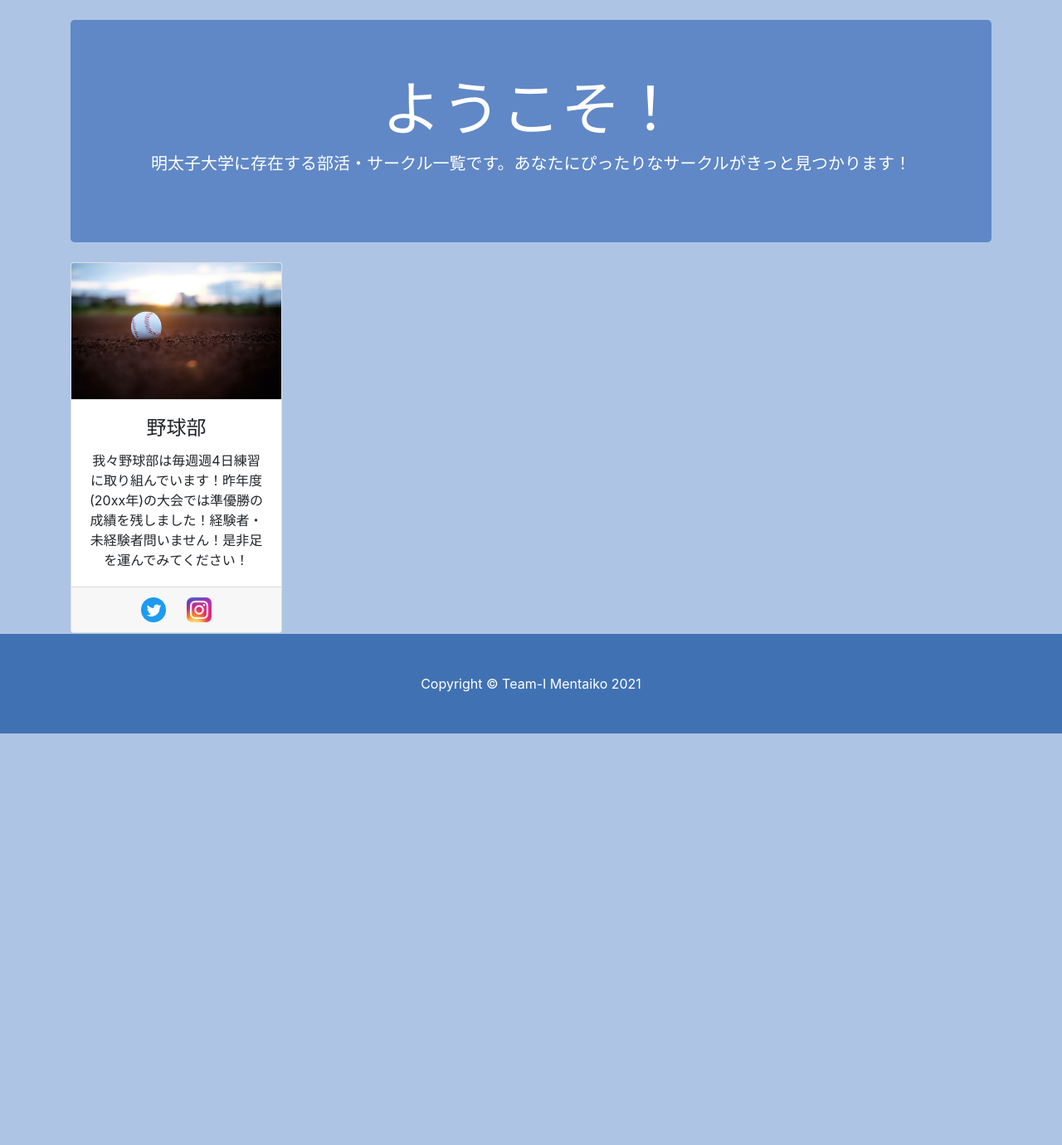
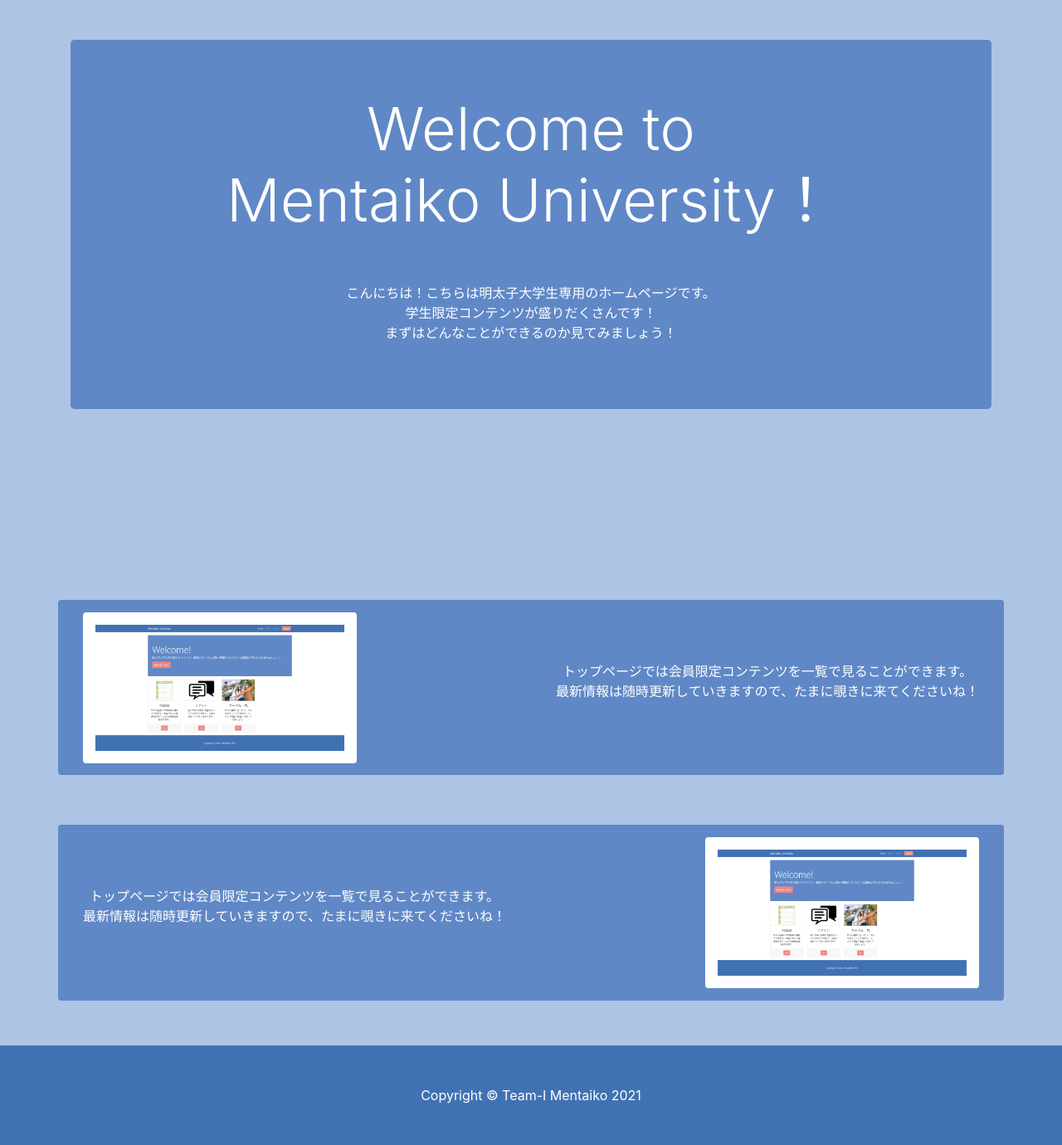
Before and after one commit to kronos141/mentaiko, a Django app: template oursite/templates/index.html in a window 1280 px wide. Shown: the part 56-1436 px from the top of the page at 83% size. Before the commit the page ends 940 px from the top, so only its background shows below. Run offline with Django 3.2, Linux system fonts and the light colour scheme; the template is opened without the code that fills it, so the values that code supplies are empty; some libraries are stand-ins or nearby versions.

Commit message:
index.htmlを追加
・index.htmlを追加
・index.htmlをトップページに割り当て

```diff
--- a/oursite/oursite/urls.py
+++ b/oursite/oursite/urls.py
@@ -25,5 +25,5 @@ urlpatterns = [
     path('test/', test.test, name='test'),
     path('timetable/', timetable.timetable, name='timetable'),
     path('circle/', circle.circle, name='circle'),
-    path('index/', index.index, name='index'),
+    path('', index.index, name='index'),
 ]
--- a/oursite/static/css/heroic-features.css
+++ b/oursite/static/css/heroic-features.css
@@ -29,3 +29,42 @@ body {
 .index-background{
   background-color: #AEC4E5;
 }
+
+.index-contents-container{
+  margin-top: 200px;
+  margin-bottom: 1.5rem;
+}
+
+.index-image{
+  text-align: left;
+  padding-right: 15px;
+  padding-left: 15px;
+  padding-top: 15px;
+  padding-bottom: 15px;
+  border-radius: 0.25rem;
+  margin-right: 15px;
+  margin-left: 15px;
+  background-color: #fff;
+}
+
+.index-text{
+  display: flex;
+  align-items: center;
+  padding-right: 15px;
+  padding-left: 15px;
+  color: #fff;
+}
+
+.exp-of-contents{
+  display: flex;
+  justify-content: space-between;
+  flex-wrap: wrap;
+  background-color: #6088C6;
+  margin-top: 30px;
+  margin-bottom: 30px;
+  padding-right: 15px;
+  padding-left: 15px;
+  padding-top: 15px;
+  padding-bottom: 15px;
+  border-radius: 0.25rem;
+}
--- a/oursite/templates/index.html
+++ b/oursite/templates/index.html
@@ -9,7 +9,7 @@
   <meta name="description" content="">
   <meta name="author" content="">
 
-  <title>Index|Mentaiko University</title>
+  <title>Mentaiko University</title>
 
   <!-- Bootstrap core CSS -->
   <link href="{% static 'vendor/bootstrap/css/bootstrap.css' %}" rel="stylesheet">
@@ -43,14 +43,50 @@
   <!-- Page Content -->
   <div class="container">
     <!-- Jumbotron Header -->
-    <header class="jumbotron my-4 white">
-      <h1 class="display-3" style="text-align:center">ようこそ！</h1>
-      <p class="lead" style="text-align:center">明太子大学に存在する部活・サークル一覧です。あなたにぴったりなサークルがきっと見つかります！</p>
+    <header class="index-top-container jumbotron my-5 white">
+      <h1 class="display-3" style="text-align:center">Welcome to</br>Mentaiko University！</h1></br></br>
+      <p style="text-align:center">
+        こんにちは！こちらは明太子大学生専用のホームページです。</br>
+        学生限定コンテンツが盛りだくさんです！</br>
+        まずはどんなことができるのか見てみましょう！
+      </p>
     </header>
 
     <!-- Page Features -->
-    <div class="row text-center">
-      <div class="col-lg-3 col-md-6 mb-4t" data-aos="flip-left" data-aos-once="true">
+    <div class="row text-center index-contents-container">
+
+      <div class="exp-of-contents col-12" data-aos="fade-up" data-aos-once="true">
+        <div class="index-image" data-aos="flip-left" data-aos-once="true">
+          <img src="{% static "image/home_sample.png"%}" width="300px" height="auto" alt="">
+        </div>
+        <div class="index-text float-right" data-aos="fade-up" data-aos-once="true">
+          <p>
+            トップページでは会員限定コンテンツを一覧で見ることができます。</br>
+            最新情報は随時更新していきますので、たまに覗きに来てくださいね！
+          </p>
+        </div>
+      </div>
+
+      <div class="exp-of-contents col-12" data-aos="fade-up" data-aos-once="true">
+        <div class="index-text float-right" data-aos="fade-up" data-aos-once="true">
+          <p>
+            トップページでは会員限定コンテンツを一覧で見ることができます。</br>
+            最新情報は随時更新していきますので、たまに覗きに来てくださいね！
+          </p>
+        </div>
+        <div class="index-image" data-aos="flip-left" data-aos-once="true">
+          <img src="{% static "image/home_sample.png"%}" width="300px" height="auto" alt="">
+        </div>
+      </div>
+
+
+
+
+
+
+
+
+      {% comment %} <div class="col-lg-3 col-md-6 mb-4t" data-aos="flip-left" data-aos-once="true">
         <div class="card h-100">
           <img class="card-img-top" src="{% static "image/baseball.jpg"%}" alt="">
           <div class="card-body">
@@ -66,7 +102,7 @@
             </a>
           </div>
         </div>
-      </div>
+      </div> {% endcomment %}
 
     </div>
     <!-- /.row -->
```
Also changed, not shown: oursite/static/image/circle_sample.png (added), oursite/static/image/home_sample.png (added).
